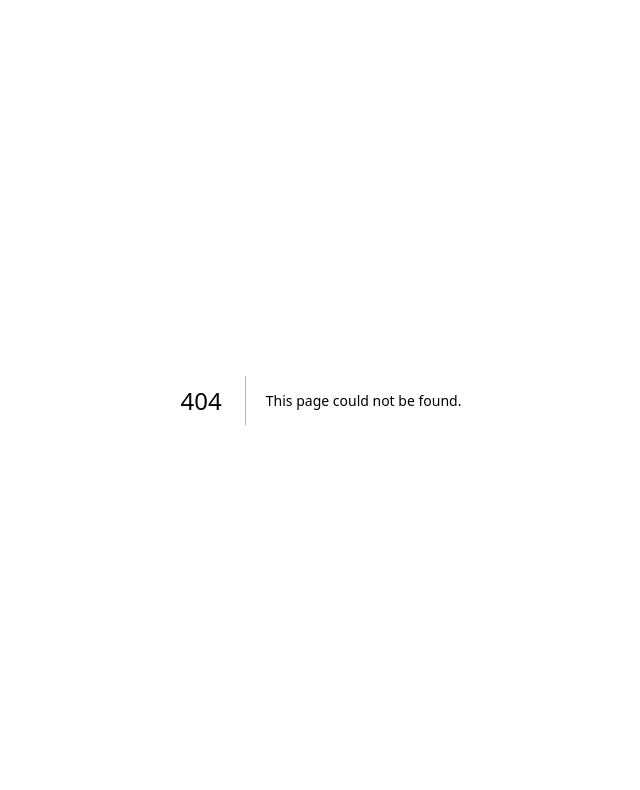
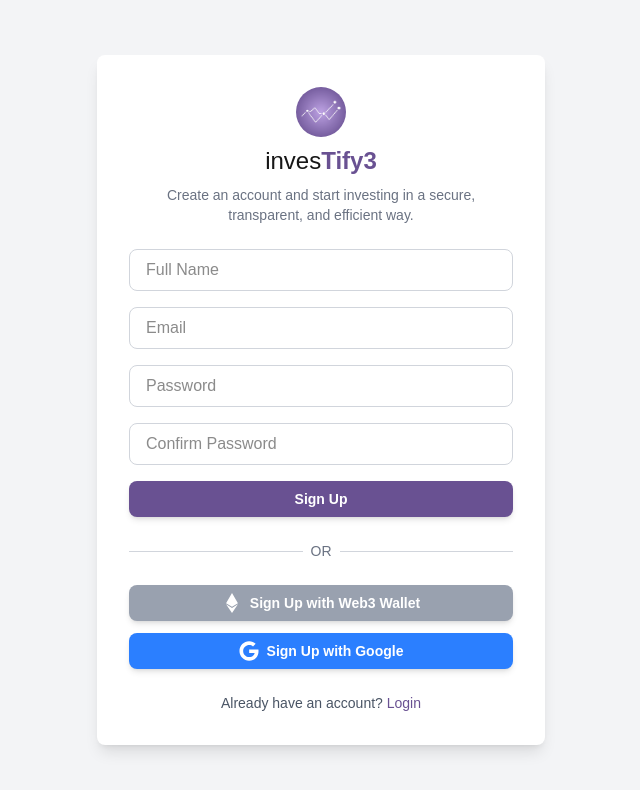
Before and after one commit to BrianHadianSTEI23/hackathon-web3-investify3, a Next.js app: page /signup in a window 1280 px wide. Before the commit this address had no page. Shown: the top 790 px of the page, without its empty margins (319-959 px from the left). Built offline with nearby package versions, Linux system fonts and the light colour scheme.

Commit message:
feat: create login and signup page

```diff
--- a/src/app/dashboard/Dashboard.tsx
+++ b/src/app/dashboard/Dashboard.tsx
@@ -2,28 +2,34 @@
 import Image from "next/image";
 import { Button } from "@/component/Button";
 import { FaLongArrowAltRight } from "react-icons/fa";
+import { useRouter } from "next/navigation";
 
 export const Dashboard = () => {
+  const router = useRouter();
+
   return (
     <section className="relative min-h-180 w-screen overflow-x-hidden">
       <div className="flex flex-col md:flex-row justify-center items-center gap-5 ml-10 mr-10 mt-52 md:mt-72">
         <div className="sm:w-130 flex flex-col gap-5">
           <h1 className="text-7xl">
             inves
-                    <span className="font-semibold text-[#695192]">
-                        Tify3
-                    </span>
+            <span className="font-semibold text-[#695192]">Tify3</span>
           </h1>
           <p>
-                    A next-gen Web3 investment platform that revolutionizes investing with direct access to stocks, mutual funds, and bonds, eliminating intermediaries through blockchain and smart contracts for secure, transparent, and efficient trading.
+            A next-gen Web3 investment platform that revolutionizes investing
+            with direct access to stocks, mutual funds, and bonds, eliminating
+            intermediaries through blockchain and smart contracts for secure,
+            transparent, and efficient trading.
           </p>
-                <Button onClick={() => alert("Login")}
-                    className="flex flex-row items-center gap-2 w-35 justify-center">
+          <Button
+            onClick={() => router.push("/login")}
+            className="flex flex-row items-center gap-2 w-35 justify-center"
+          >
             Login Now <FaLongArrowAltRight />
           </Button>
         </div>
         <Image src="/logo.svg" alt="Logo" width={400} height={400} />
       </div>
     </section>
-  )
-}
+  );
+};
--- /dev/null
+++ b/src/app/login/page.tsx
@@ -0,0 +1,76 @@
+"use client";
+import { useState } from "react";
+import { FaGoogle, FaEthereum } from "react-icons/fa";
+import { Button } from "@/component/Button";
+import Image from "next/image";
+import Link from "next/link";
+
+export default function Login() {
+  const [email, setEmail] = useState("");
+  const [password, setPassword] = useState("");
+
+  return (
+    <section className="flex items-center justify-center min-h-screen bg-gray-100 px-6">
+      <div className="w-full max-w-md bg-white shadow-lg rounded-lg p-8 space-y-6">
+        {/* Logo */}
+        <div className="flex flex-col items-center">
+          <Image src="/logo.png" alt="Logo" width={50} height={50} className="rounded-full" />
+          <h1 className="text-2xl mt-2">
+            inves<span className="text-[#695192] font-bold">Tify3</span>
+          </h1>
+          <p className="text-sm text-gray-500 text-center mt-2">
+            A next-gen Web3 investment platform for secure, transparent, and efficient trading.
+          </p>
+        </div>
+
+        {/* Login Form */}
+        <form className="space-y-4">
+          <input
+            type="email"
+            placeholder="Email"
+            value={email}
+            onChange={(e) => setEmail(e.target.value)}
+            className="w-full px-4 py-2 border border-gray-300 rounded-lg focus:outline-none focus:ring-2 focus:ring-[#695192]"
+            required
+          />
+          <input
+            type="password"
+            placeholder="Password"
+            value={password}
+            onChange={(e) => setPassword(e.target.value)}
+            className="w-full px-4 py-2 border border-gray-300 rounded-lg focus:outline-none focus:ring-2 focus:ring-[#695192]"
+            required
+          />
+          <Button className="w-full bg-[#695192] text-white py-2 rounded-lg hover:bg-[#5B3E8A] transition">
+            Login
+          </Button>
+        </form>
+
+        {/* Divider */}
+        <div className="flex items-center justify-center space-x-2">
+          <span className="w-full border-t border-gray-300"></span>
+          <span className="text-sm text-gray-500">OR</span>
+          <span className="w-full border-t border-gray-300"></span>
+        </div>
+
+        {/* Alternative Login */}
+        <div className="flex flex-col space-y-3">
+          <Button className="w-full flex items-center justify-center bg-gray-400 text-gray-800 py-2 rounded-lg hover:bg-gray-500 transition">
+            <FaEthereum className="mr-2 text-xl" /> Login with Web3 Wallet
+          </Button>
+          <Button className="w-full flex items-center justify-center bg-blue-500 text-white py-2 rounded-lg hover:bg-blue-600 transition">
+            <FaGoogle className="mr-2 text-xl" /> Login with Google
+          </Button>
+        </div>
+
+        {/* Sign Up Link */}
+        <p className="text-sm text-center text-gray-600">
+          Don't have an account?{" "}
+          <Link href="/signup" className="text-[#695192] hover:underline">
+            Sign up
+          </Link>
+        </p>
+      </div>
+    </section>
+  );
+};
--- /dev/null
+++ b/src/app/signup/page.tsx
@@ -0,0 +1,94 @@
+"use client";
+import { useState } from "react";
+import { FaGoogle, FaEthereum } from "react-icons/fa";
+import { Button } from "@/component/Button";
+import Image from "next/image";
+import Link from "next/link";
+
+export default function SignUp() {
+  const [name, setName] = useState("");
+  const [email, setEmail] = useState("");
+  const [password, setPassword] = useState("");
+  const [confirmPassword, setConfirmPassword] = useState("");
+
+  return (
+    <section className="flex items-center justify-center min-h-screen bg-gray-100 px-6">
+      <div className="w-full max-w-md bg-white shadow-lg rounded-lg p-8 space-y-6">
+        {/* Logo */}
+        <div className="flex flex-col items-center">
+          <Image src="/logo.png" alt="Logo" width={50} height={50} className="rounded-full" />
+          <h1 className="text-2xl mt-2">
+            inves<span className="text-[#695192] font-bold">Tify3</span>
+          </h1>
+          <p className="text-sm text-gray-500 text-center mt-2">
+            Create an account and start investing in a secure, transparent, and efficient way.
+          </p>
+        </div>
+
+        {/* Sign-Up Form */}
+        <form className="space-y-4">
+          <input
+            type="text"
+            placeholder="Full Name"
+            value={name}
+            onChange={(e) => setName(e.target.value)}
+            className="w-full px-4 py-2 border border-gray-300 rounded-lg focus:outline-none focus:ring-2 focus:ring-[#695192]"
+            required
+          />
+          <input
+            type="email"
+            placeholder="Email"
+            value={email}
+            onChange={(e) => setEmail(e.target.value)}
+            className="w-full px-4 py-2 border border-gray-300 rounded-lg focus:outline-none focus:ring-2 focus:ring-[#695192]"
+            required
+          />
+          <input
+            type="password"
+            placeholder="Password"
+            value={password}
+            onChange={(e) => setPassword(e.target.value)}
+            className="w-full px-4 py-2 border border-gray-300 rounded-lg focus:outline-none focus:ring-2 focus:ring-[#695192]"
+            required
+          />
+          <input
+            type="password"
+            placeholder="Confirm Password"
+            value={confirmPassword}
+            onChange={(e) => setConfirmPassword(e.target.value)}
+            className="w-full px-4 py-2 border border-gray-300 rounded-lg focus:outline-none focus:ring-2 focus:ring-[#695192]"
+            required
+          />
+          <Button className="w-full bg-[#695192] text-white py-2 rounded-lg hover:bg-[#5B3E8A] transition">
+            Sign Up
+          </Button>
+        </form>
+
+        {/* Divider */}
+        <div className="flex items-center justify-center space-x-2">
+          <span className="w-full border-t border-gray-300"></span>
+          <span className="text-sm text-gray-500">OR</span>
+          <span className="w-full border-t border-gray-300"></span>
+        </div>
+
+        {/* Alternative Sign Up */}
+        <div className="flex flex-col space-y-3">
+          <Button className="w-full flex items-center justify-center bg-gray-400 text-gray-800 py-2 rounded-lg hover:bg-gray-500 transition">
+            <FaEthereum className="mr-2 text-xl" /> Sign Up with Web3 Wallet
+          </Button>
+          <Button className="w-full flex items-center justify-center bg-blue-500 text-white py-2 rounded-lg hover:bg-blue-600 transition">
+            <FaGoogle className="mr-2 text-xl" /> Sign Up with Google
+          </Button>
+        </div>
+
+        {/* Login Link */}
+        <p className="text-sm text-center text-gray-600">
+          Already have an account?{" "}
+          <Link href="/login" className="text-[#695192] hover:underline">
+            Login
+          </Link>
+        </p>
+      </div>
+    </section>
+  );
+};
--- a/src/component/Navbar.tsx
+++ b/src/component/Navbar.tsx
@@ -10,6 +10,7 @@
 import Link from "next/link";
 import Image from "next/image";
 import { Button } from "./Button";
+import { useRouter } from "next/navigation";
 
 export const Navbar = ({
   navItems,
@@ -23,24 +24,24 @@
   const navContainerRef = useRef<HTMLDivElement>(null);
   const [isNavVisible, setIsNavVisible] = useState(true);
   const [lastScrollY, setLastScrollY] = useState(0);
+  const router = useRouter();
 
   useEffect(() => {
     const handleScroll = () => {
       const currentScrollY = window.scrollY;
 
       if (currentScrollY === 0) {
-        setIsNavVisible(true); // Navbar tetap terlihat saat awal
+        setIsNavVisible(true);
       } else if (currentScrollY > lastScrollY) {
-        setIsNavVisible(false); // Sembunyikan navbar saat scroll ke bawah
+        setIsNavVisible(false);
       } else {
-        setIsNavVisible(true); // Tampilkan kembali saat scroll ke atas
+        setIsNavVisible(true);
       }
 
       setLastScrollY(currentScrollY);
     };
 
     window.addEventListener("scroll", handleScroll);
-
     return () => {
       window.removeEventListener("scroll", handleScroll);
     };
@@ -98,7 +99,7 @@
           </div>
 
           {/* Tombol Login */}
-          <Button onClick={() => alert("Login")}>Login</Button>
+          <Button onClick={() => router.push("/login")}>Login</Button>
 
           {/* Icon Settings */}
           <IoSettingsOutline size={22} />
```
Lines whose indentation alone changed are shown as unchanged.
